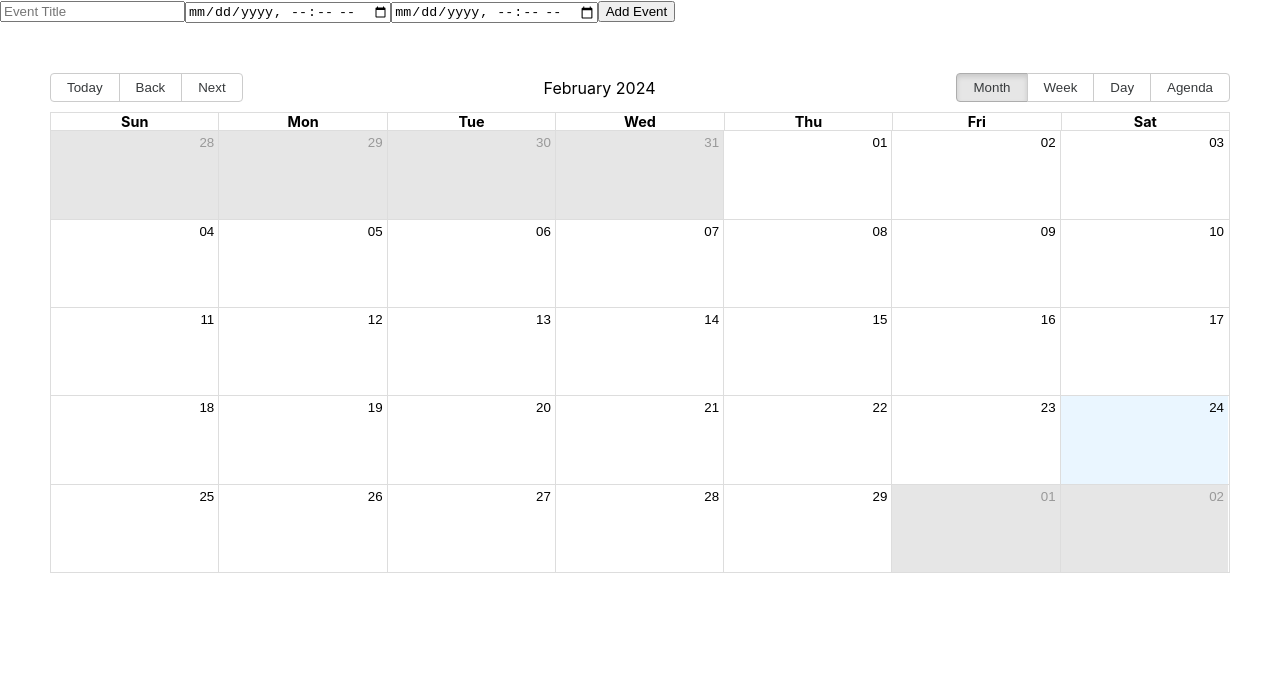
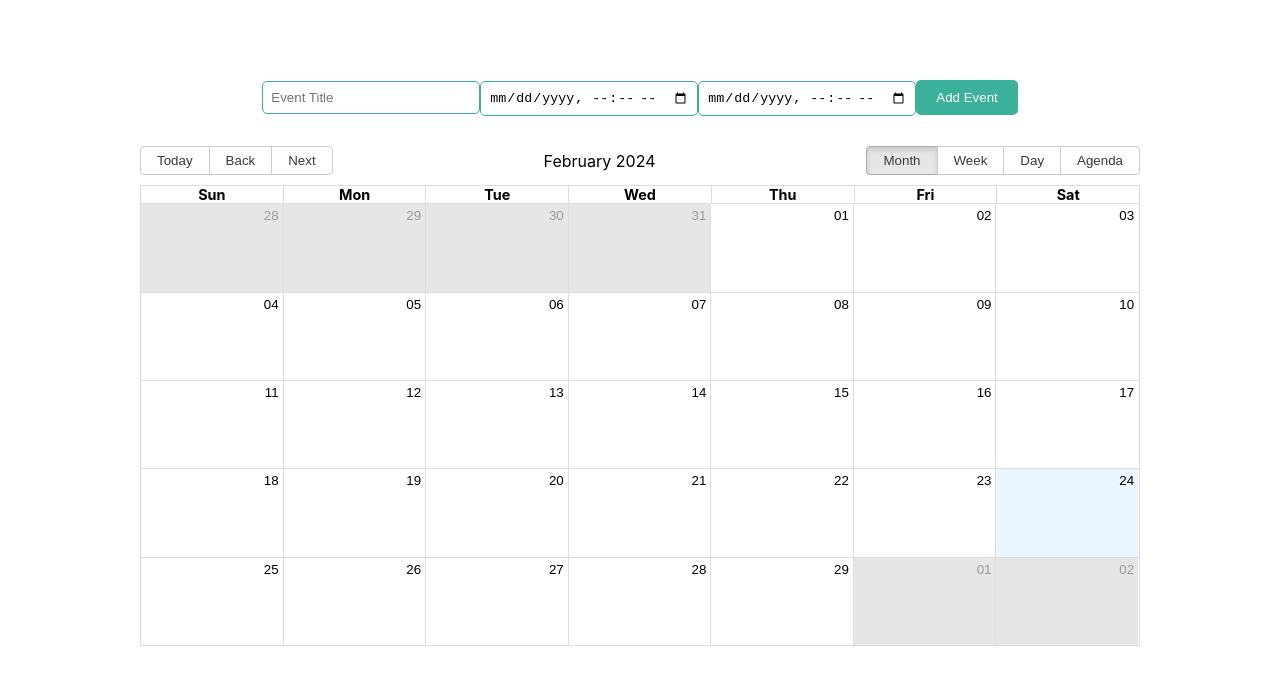
Before and after one commit to Alistair2522/FinalProject, a React (Create React App) app in the folder client/: page /cal in a window 1280 px wide. Shown: the top 684 px of the page. Built offline with nearby package versions, Linux system fonts and the light colour scheme; the HTML template or start-up script is replaced by a standard one.

Commit message:
Calender update
	new file:   client/src/components/Cal/App.css
	modified:   client/src/components/Cal/events.json
	modified:   client/src/components/Cal/index.jsx

```diff
--- /dev/null
+++ b/client/src/components/Cal/App.css
@@ -0,0 +1,41 @@
+.container {
+    display: flex;
+    flex-direction: column;
+    align-items: center;
+    margin-top: 50px;
+  }
+
+  .calendar {
+    width: 80%;
+    max-width: 1000px;
+    margin-bottom: 20px;
+  }
+
+  .event-form {
+    /* display: flex;
+    flex-direction: column;
+    align-items: center; */
+    padding: 20px;
+  }
+
+  .event-form input {
+    margin: 10px 0;
+    padding: 8px;
+    width: 200px;
+    border: 1px solid #3bb19b; /* Green border */
+    border-radius: 5px;
+  }
+
+  .event-form button {
+    margin-top: 10px;
+    padding: 10px 20px;
+    background-color: #3bb19b; /* Green background */
+    color: white;
+    border: none;
+    border-radius: 5px;
+    cursor: pointer;
+  }
+
+  .event-form button:hover {
+    background-color: #3bb19b; /* Darker green on hover */
+  }
--- a/client/src/components/Cal/index.jsx
+++ b/client/src/components/Cal/index.jsx
@@ -1,88 +1,72 @@
 import { useState } from "react";
 import React, { useEffect } from 'react';
-import styles from "./styles.module.css";
-import format from "date-fns/format";
-import parse from "date-fns/parse";
-import startOfWeek from "date-fns/startOfWeek";
 import "react-big-calendar/lib/css/react-big-calendar.css";
-import DatePicker from "react-datepicker";
 import { Calendar, dateFnsLocalizer , momentLocalizer} from "react-big-calendar";
-import getDay from "date-fns/getDay";
 import moment from 'moment';
+import './App.css';
 import eventsData from './events.json';
-// const locales = {
-//     "en-IN": require("date-fns/locale/en-IN")
-// }
-// const localizer = dateFnsLocalizer({
-//     format,
-//     parse,
-//     startOfWeek,
-//     getDay,
-//     locales
-// })
-
-// const events = [
-//     {
-//         title: "Big Meeting",
-//         allDay: true,
-//         start: new Date(2024,2,0),
-//         end: new Date(2024,2,0)
-//     },
-//     {
-//         title: "Vacation",
-//         allDay: true,
-//         start: new Date(2024,1,25),
-//         end: new Date(2024,1,25)
-//     },
-//     {
-//         title: "Conference",
-//         allDay: true,
-//         start: new Date(2024,3,21),
-//         end: new Date(2024,3,21)
-//     },
-// ]
-
-// function Cal(){
-//     return(
-//         <div className="Cal">
-//             <Calendar localizer={localizer} events={events}
-//             startAccessor="start" endAccessor="end" style={{height:500, margin:"50px"}}/>
-//         </div>
-//     );
-// }
 
 
 const localizer = momentLocalizer(moment);
 
 const Cal = () => {
   const [events, setEvents] = useState([]);
+
+//   useEffect(() => {
+//     setEvents(eventsData);
+//   }, []);
+
+const eventStyleGetter = (event, start, end, isSelected) => {
+    const eventDate = moment(event.start);
+    const currentDate = moment();
+    const isPastEvent = eventDate.isBefore(currentDate, 'day');
+    const isCurrentDayEvent = eventDate.isSame(currentDate, 'day');
+
+    let style = {};
+    if (isPastEvent) {
+      style.backgroundColor = 'red';
+    } else if (isCurrentDayEvent) {
+      style.backgroundColor = 'green';
+    } else {
+      style.backgroundColor = 'blue';
+    }
+
+    return {
+      style: style
+    };
+  };
   const handleAddEvent = (newEvent) => {
+    // Check for conflicting events
+    const isConflict = events.some(event => {
+      return (
+        (moment(newEvent.start).isSameOrAfter(event.start) && moment(newEvent.start).isBefore(event.end)) ||
+        (moment(newEvent.end).isAfter(event.start) && moment(newEvent.end).isSameOrBefore(event.end))
+      );
+    });
+
+    if (isConflict) {
+      alert('Conflicting event! Please select a different time.');
+      return;
+    }
+
     const updatedEvents = [...events, newEvent];
     setEvents(updatedEvents);
-
-        // Save updatedEvents to localStorage
-        localStorage.setItem('events', JSON.stringify(updatedEvents));
   };
 
-      // When the component mounts, retrieve events from localStorage
-      useEffect(() => {
-        const storedEvents = localStorage.getItem('events');
-        if (storedEvents) {
-          setEvents(JSON.parse(storedEvents));
-        }
-      }, []);
-
-
   return (
-    <div style={{ height: '500px' }}>
+    <div className="container">
       <EventForm onAddEvent={handleAddEvent} />
+      <div className="calendar">
         <Calendar
           localizer={localizer}
           events={events}
           startAccessor="start"
           endAccessor="end"
-        style={{ margin: '50px' }}
+          views={['month', 'week', 'day','agenda']}
+          style={{ height: 500 }}
+          eventPropGetter={eventStyleGetter}
         />
+      </div>
     </div>
   );
 };
@@ -106,7 +90,7 @@ const EventForm = ({ onAddEvent }) => {
   };
 
   return (
-    <form onSubmit={handleSubmit}>
+    <form className="event-form" onSubmit={handleSubmit}>
       <input
         type="text"
         placeholder="Event Title"
@@ -129,4 +113,5 @@ const EventForm = ({ onAddEvent }) => {
 };
 
 
+
 export default Cal;
```
Also changed, not shown: client/src/components/Cal/events.json (indentation only). Lines whose indentation alone changed are shown as unchanged.
